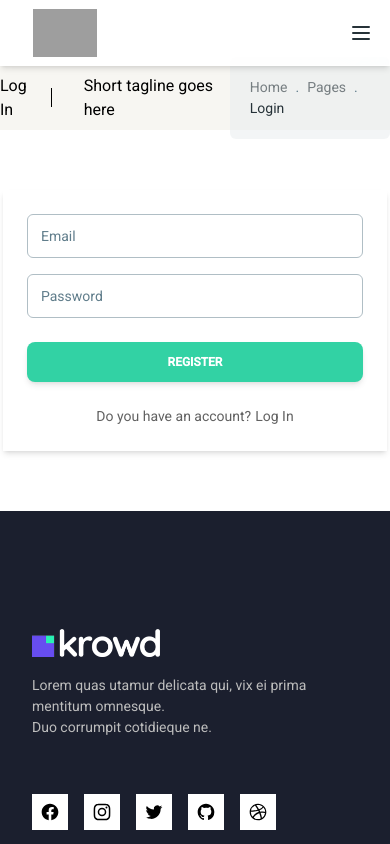
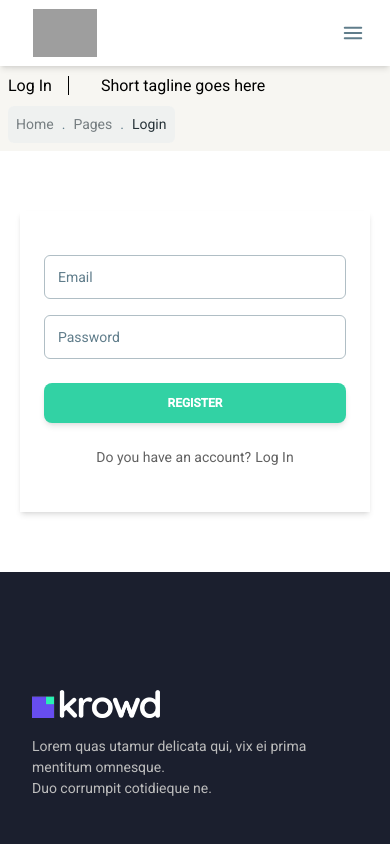
Before and after one commit to baharkeshavarz/crowd-funding, a Next.js app: page /en/signup in a window 390 px wide. Shown: the top 844 px of the page. Built offline with nearby package versions, Linux system fonts and the light colour scheme; grey boxes are pictures that could not be loaded.

Commit message:
modify the breadcrumbs

```diff
--- a/app/[lang]/(auth)/login/page.tsx
+++ b/app/[lang]/(auth)/login/page.tsx
@@ -20,7 +20,7 @@ const Login = () =>{
 
   return (
     <LayoutWrapper>
-      <Card className="w-96 my-10 rounded-none">
+      <Card className="sm:w-96 w-full my-10 py-5 rounded-none sm:mx-0 mx-5">
         {/* <CardHeader
           variant="filled"
           className="mb-4 grid h-20 place-items-center bg-purple-500 rounded-md"
--- a/app/[lang]/(auth)/signup/page.tsx
+++ b/app/[lang]/(auth)/signup/page.tsx
@@ -20,7 +20,7 @@ const SignUp = () =>{
   const lang = findLocalFromUrl(pathname);
   return (
     <LayoutWrapper>
-      <Card className="w-96 my-10 rounded-none">
+      <Card className="sm:w-96 w-full my-10 py-5 rounded-none sm:mx-0 mx-5">
         {/* <CardHeader
           variant="filled"
           className="mb-4 grid h-20 place-items-center bg-purple-500 rounded-md"
--- a/app/[lang]/layout.tsx
+++ b/app/[lang]/layout.tsx
@@ -5,7 +5,7 @@ import { Locale } from "@/constants/languages"
 import { Roboto } from "next/font/google"
 import { Noto_Sans_Arabic } from "next/font/google"
 import { getDictionary } from "@/lib/locale"
-import NavBar from "@/components/layout/nav/navbar"
+import  NavbarWithMegaMenu from "@/components/layout/nav/navbar"
 import Footer from "@/components/footer"
 import BreadcrumbsComponent from "@/components/layout/breadcrumbs"
 
@@ -55,7 +55,7 @@ export default async function RootLayout({
         }
       >
         <main>
-           <NavBar lang={params.lang} navigation={navigation}/>
+           <NavbarWithMegaMenu lang={params.lang} navigation={navigation}/>
            <BreadcrumbsComponent/>
            {children}
            <Footer />
--- a/components/layout/breadcrumbs.tsx
+++ b/components/layout/breadcrumbs.tsx
@@ -7,9 +7,9 @@ import Link from 'next/link';
 
 const BreadcrumbsComponent = () => {
   return (
-    <div className="bg-light-850 h-16">
-        <div className="max-w-6xl flex-between mx-auto h-full">
-            <div className="flex-start space-x-2">
+    <div className="bg-light-850 sm:h-16">
+        <div className="max-w-6xl sm:flex-between mx-auto h-full p-2">
+            <div className="flex-start flex-1 gap-2">
               <h1 className="text-dark400_light800 paragraph-regular">Log In</h1>
               <div className="relative px-2">
                  <span className="border-r border-black"></span>
@@ -18,9 +18,10 @@ const BreadcrumbsComponent = () => {
                   Short tagline goes here
               </span>
             </div>
+            <div className="sm:flex-end flex-start flex-1">
               <Breadcrumbs
                   separator="."
-                  className="bg-gradient-to-tr from-gray-900 to-gray-800 p-5"
+                    className="bg-gradient-to-tr from-gray-900 to-gray-800 p-2 mt-2"
                 >
                       <Link href="#" className="opacity-60">
                         Home
@@ -31,6 +32,8 @@ const BreadcrumbsComponent = () => {
                       <Link href="#">Login</Link>
               </Breadcrumbs>
             </div>
+
+        </div>
      </div>
   )
 }
--- /dev/null
+++ b/components/layout/nav/navbar copy.tsx
@@ -0,0 +1,105 @@
+"use client"
+
+import { useEffect, useState } from "react";
+import {
+  Navbar,
+  Collapse ,
+  Button,
+  IconButton,
+} from "@material-tailwind/react";
+import Logo from "../logo";
+import LocaleSwitcher from "../locale-switcher";
+import { Locale } from "@/i18n.config";
+import NavList from "./navlist";
+import Link from "next/link";
+
+interface NavbarProps {
+  lang: Locale;
+  navigation: any;
+}
+
+const NavBar = ( {lang, navigation }: NavbarProps) => {
+  const [openNav, setOpenNav] = useState(false);
+
+  useEffect(() => {
+    window.addEventListener(
+      "resize",
+      () => window.innerWidth >= 960 && setOpenNav(false),
+    );
+  }, []);
+
+
+  return (
+      <Navbar className="sticky top-0 z-10 h-max max-w-full rounded-none px-4 py-2 lg:px-8 lg:py-4 shadow-light100_dark100">
+        <div className="flex-between items-center max-w-6xl mx-auto text-blue-gray-900">
+          <Logo/>
+          <div className="mr-4 hidden lg:block lg:flex-start">
+             <NavList lang={lang} navigation={navigation}/>
+            <div className="flex-center gap-x-2 mr-1">
+              <Button
+                variant="filled"
+                size="sm"
+                className="hidden lg:inline-block min-w-[8rem] bg-dark-500"
+              >
+                <Link href={`/${lang}/login`}>{navigation.login}</Link>
+              </Button>
+            </div>
+            <LocaleSwitcher/>
+          </div>
+          <IconButton
+              variant="text"
+              className="h-6 w-6 text-inherit hover:bg-transparent focus:bg-transparent active:bg-transparent lg:hidden"
+              ripple={false}
+              onClick={() => setOpenNav(!openNav)}
+            >
+              {openNav ? (
+                <svg
+                  xmlns="http://www.w3.org/2000/svg"
+                  fill="none"
+                  className="h-6 w-6"
+                  viewBox="0 0 24 24"
+                  stroke="currentColor"
+                  strokeWidth={2}
+                >
+                  <path
+                    strokeLinecap="round"
+                    strokeLinejoin="round"
+                    d="M6 18L18 6M6 6l12 12"
+                  />
+                </svg>
+              ) : (
+                <svg
+                  xmlns="http://www.w3.org/2000/svg"
+                  className="h-6 w-6"
+                  fill="none"
+                  stroke="currentColor"
+                  strokeWidth={2}
+                >
+                  <path
+                    strokeLinecap="round"
+                    strokeLinejoin="round"
+                    d="M4 6h16M4 12h16M4 18h16"
+                  />
+                </svg>
+              )}
+          </IconButton>
+        </div>
+        <Collapse open={openNav}>
+        <div className="flex-start flex-col gap-1">
+          <LocaleSwitcher classes="w-full mt-2"/>
+          <NavList lang={lang} navigation={navigation}/>
+          <div className="flex-center w-full gap-1">
+             <Button fullWidth variant="filled" size="sm">
+              <span>Log In</span>
+             </Button>
+             <Button fullWidth variant="outlined" size="sm">
+               <span>Sign in</span>
+             </Button>
+          </div>
+         </div>
+        </Collapse >
+      </Navbar>
+  );
+}
+
+export default NavBar;
--- a/components/layout/nav/navbar.tsx
+++ b/components/layout/nav/navbar.tsx
@@ -1,24 +1,189 @@
 "use client"
 
-import { useEffect, useState } from "react";
 import {
   Navbar,
-  Collapse ,
+  Collapse,
+  Typography,
   Button,
   IconButton,
+  List,
+  ListItem,
+  Menu,
+  MenuHandler,
+  MenuList,
+  MenuItem,
 } from "@material-tailwind/react";
+
+import {
+  ChevronDownIcon,
+  Bars3Icon,
+  XMarkIcon,
+} from "@heroicons/react/24/outline";
+
+import {
+  Bars4Icon,
+  GlobeAmericasIcon,
+  NewspaperIcon,
+  PhoneIcon,
+  RectangleGroupIcon,
+  SquaresPlusIcon,
+  SunIcon,
+  TagIcon,
+  UserGroupIcon,
+} from "@heroicons/react/24/solid";
 import Logo from "../logo";
+import Link from "next/link";
+import { Locale } from "@/i18n.config";
 import LocaleSwitcher from "../locale-switcher";
-import { Locale } from "@/i18n.config";
-import NavList from "./navlist";
-import Link from "next/link";
+import { createElement, useEffect, useState } from "react";
 
 interface NavbarProps {
   lang: Locale;
   navigation: any;
 }
 
-const NavBar = ( {lang, navigation }: NavbarProps) => {
+const navListMenuItems = [
+  {
+    title: "Products",
+    description: "Find the perfect solution for your needs.",
+    icon: SquaresPlusIcon,
+  },
+  {
+    title: "About Us",
+    description: "Meet and learn about our dedication",
+    icon: UserGroupIcon,
+  },
+  {
+    title: "Blog",
+    description: "Find the perfect solution for your needs.",
+    icon: Bars4Icon,
+  },
+  {
+    title: "Services",
+    description: "Learn how we can help you achieve your goals.",
+    icon: SunIcon,
+  },
+  {
+    title: "Support",
+    description: "Reach out to us for assistance or inquiries",
+    icon: GlobeAmericasIcon,
+  },
+  {
+    title: "Contact",
+    description: "Find the perfect solution for your needs.",
+    icon: PhoneIcon,
+  },
+  {
+    title: "News",
+    description: "Read insightful articles, tips, and expert opinions.",
+    icon: NewspaperIcon,
+  },
+  {
+    title: "Products",
+    description: "Find the perfect solution for your needs.",
+    icon: RectangleGroupIcon,
+  },
+  {
+    title: "Special Offers",
+    description: "Explore limited-time deals and bundles",
+    icon: TagIcon,
+  },
+];
+
+const NavListMenu = () => {
+  const [isMenuOpen, setIsMenuOpen] = useState(false);
+  const [isMobileMenuOpen, setIsMobileMenuOpen] = useState(false);
+  const renderItems = navListMenuItems.map(
+    ({ icon, title, description }, key) => (
+      <a href="#" key={key}>
+        <MenuItem className="flex items-center gap-3 rounded-lg">
+          <div className="flex items-center justify-center rounded-lg !bg-blue-gray-50 p-2 ">
+            {" "}
+            {createElement(icon, {
+              strokeWidth: 2,
+              className: "h-6 text-gray-900 w-6",
+            })}
+          </div>
+          <div>
+            <Typography
+              variant="h6"
+              color="blue-gray"
+              className="flex items-center text-sm font-bold"
+            >
+              {title}
+            </Typography>
+            <Typography
+              variant="paragraph"
+              className="text-xs !font-medium text-blue-gray-500"
+            >
+              {description}
+            </Typography>
+          </div>
+        </MenuItem>
+      </a>
+    ),
+  );
+
+  return (
+    <>
+      <Menu
+        open={isMenuOpen}
+        handler={setIsMenuOpen}
+        offset={{ mainAxis: 20 }}
+        placement="bottom"
+        allowHover={true}
+      >
+        <MenuHandler>
+          <Typography as="div" variant="small" className="font-medium w-full">
+            <ListItem
+              className="flex items-cente gap-2 py-2 pr-4 font-medium text-gray-900"
+              selected={isMenuOpen || isMobileMenuOpen}
+              onClick={() => setIsMobileMenuOpen((cur) => !cur)}
+            >
+              <ChevronDownIcon
+                strokeWidth={2.5}
+                className={`hidden h-3 w-3 transition-transform lg:block ${
+                  isMenuOpen ? "rotate-180" : ""
+                }`}
+              />
+              <ChevronDownIcon
+                strokeWidth={2.5}
+                className={`block h-3 w-3 transition-transform lg:hidden ${
+                  isMobileMenuOpen ? "rotate-180" : ""
+                }`}
+              />
+              Pages
+            </ListItem>
+          </Typography>
+        </MenuHandler>
+        <MenuList className="hidden max-w-screen-xl rounded-xl lg:block">
+          <ul className="grid grid-cols-3 gap-y-2 outline-none outline-0">
+            {renderItems}
+          </ul>
+        </MenuList>
+      </Menu>
+      <div className="block lg:hidden">
+        <Collapse open={isMobileMenuOpen}>{renderItems}</Collapse>
+      </div>
+    </>
+  );
+}
+
+const NavList = ({lang, navigation }: NavbarProps) => {
+  return (
+    <List className="mt-4 mb-6 p-0 lg:mt-0 lg:mb-0 lg:flex-row lg:p-1 w-full flex-center">
+      <ListItem className="min-w-fit">
+         <Link href={`/${lang}/login`}>{navigation.home}</Link>
+       </ListItem>
+      <NavListMenu />
+      <ListItem className="min-w-fit">
+         <Link href={`/${lang}/contact`}>{navigation.contact}</Link>
+      </ListItem>
+    </List>
+  );
+}
+
+const NavbarWithMegaMenu = ({lang, navigation }: NavbarProps) => {
   const [openNav, setOpenNav] = useState(false);
 
   useEffect(() => {
@@ -27,7 +192,6 @@ const NavBar = ( {lang, navigation }: NavbarProps) => {
       () => window.innerWidth >= 960 && setOpenNav(false),
     );
   }, []);
-
 
   return (
     <Navbar className="sticky top-0 z-10 h-max max-w-full rounded-none px-4 py-2 lg:px-8 lg:py-4 shadow-light100_dark100">
@@ -46,60 +210,34 @@ const NavBar = ( {lang, navigation }: NavbarProps) => {
             </div>
             <LocaleSwitcher/>
           </div>
+
         <IconButton
           variant="text"
-              className="h-6 w-6 text-inherit hover:bg-transparent focus:bg-transparent active:bg-transparent lg:hidden"
-              ripple={false}
+          color="blue-gray"
+          className="lg:hidden"
           onClick={() => setOpenNav(!openNav)}
         >
           {openNav ? (
-                <svg
-                  xmlns="http://www.w3.org/2000/svg"
-                  fill="none"
-                  className="h-6 w-6"
-                  viewBox="0 0 24 24"
-                  stroke="currentColor"
-                  strokeWidth={2}
-                >
-                  <path
-                    strokeLinecap="round"
-                    strokeLinejoin="round"
-                    d="M6 18L18 6M6 6l12 12"
-                  />
-                </svg>
+            <XMarkIcon className="h-6 w-6" strokeWidth={2} />
           ) : (
-                <svg
-                  xmlns="http://www.w3.org/2000/svg"
-                  className="h-6 w-6"
-                  fill="none"
-                  stroke="currentColor"
-                  strokeWidth={2}
-                >
-                  <path
-                    strokeLinecap="round"
-                    strokeLinejoin="round"
-                    d="M4 6h16M4 12h16M4 18h16"
-                  />
-                </svg>
+            <Bars3Icon className="h-6 w-6" strokeWidth={2} />
           )}
         </IconButton>
       </div>
       <Collapse open={openNav}>
-        <div className="flex-start flex-col gap-1">
-          <LocaleSwitcher classes="w-full mt-2"/>
-          <NavList lang={lang} navigation={navigation}/>
-          <div className="flex-center w-full gap-1">
-             <Button fullWidth variant="filled" size="sm">
-              <span>Log In</span>
+        <LocaleSwitcher/>
+        <NavList lang={lang} navigation={navigation} />
+        <div className="flex w-full flex-nowrap items-center gap-2 lg:hidden">
+          <Button variant="filled" size="sm" fullWidth>
+            Log In
           </Button>
-             <Button fullWidth variant="outlined" size="sm">
-               <span>Sign in</span>
+          <Button variant="filled" size="sm" fullWidth>
+            Sign In
           </Button>
         </div>
-         </div>
-        </Collapse >
+      </Collapse>
     </Navbar>
   );
 }
 
-export default NavBar;
+export default NavbarWithMegaMenu;
--- a/components/layout/nav/navlist.tsx
+++ /dev/null
@@ -1,58 +0,0 @@
-import Link from "next/link"
-import { Locale } from "@/constants/languages"
-import { Typography } from "@material-tailwind/react"
-
-export default function NavList({ lang, navigation }: { lang: Locale, navigation: any }) {
-  return (
-    <ul className="mt-2 mb-4 flex flex-col gap-2 lg:mb-0 lg:mt-0 lg:flex-row lg:gap-6 lg:mx-3 w-full">
-      <Typography
-        as="li"
-        variant="small"
-        color="blue-gray"
-        className="p-1 font-normal"
-      >
-        <Link href={`/${lang}`}>{navigation.home}</Link>
-      </Typography>
-      <Typography
-        as="li"
-        variant="small"
-        color="blue-gray"
-        className="p-1 font-normal"
-      >
-        <Link href={`/${lang}/events`}>{navigation.events}</Link>
-      </Typography>
-      <Typography
-        as="li"
-        variant="small"
-        color="blue-gray"
-        className="p-1 font-normal"
-      >
-        <Link href={`/${lang}/about`}>{navigation.about}</Link>
-      </Typography>
-      <Typography
-        as="li"
-        variant="small"
-        color="blue-gray"
-        className="p-1 font-normal"
-      >
-       <Link href={`/${lang}/contact`}>{navigation.contact}</Link>
-      </Typography>
-    </ul>
-
-
-
-
-    // <header className="flex-center h-12 bg-primary-500">
-    //   <nav className="container flex items-center justify-between">
-    //     <ul className="flex gap-x-8">
-    //       <li>
-    //         <Link href={`/${lang}`}>{navigation.home}</Link>
-    //       </li>
-    //       <li>
-    //         <Link href={`/${lang}/about`}>{navigation.about}</Link>
-    //       </li>
-    //     </ul>
-    //   </nav>
-    // </header>
-  )
-}
--- a/package.json
+++ b/package.json
@@ -13,6 +13,7 @@
   },
   "dependencies": {
     "@formatjs/intl-localematcher": "^0.4.0",
+    "@heroicons/react": "^2.1.1",
     "@material-tailwind/react": "^2.1.9",
     "@tailwindcss/typography": "^0.5.10",
     "autoprefixer": "10.4.14",
```
Also changed, not shown: 1 other file (tests, documents, lock files or other folders). Lines whose indentation alone changed are shown as unchanged.
